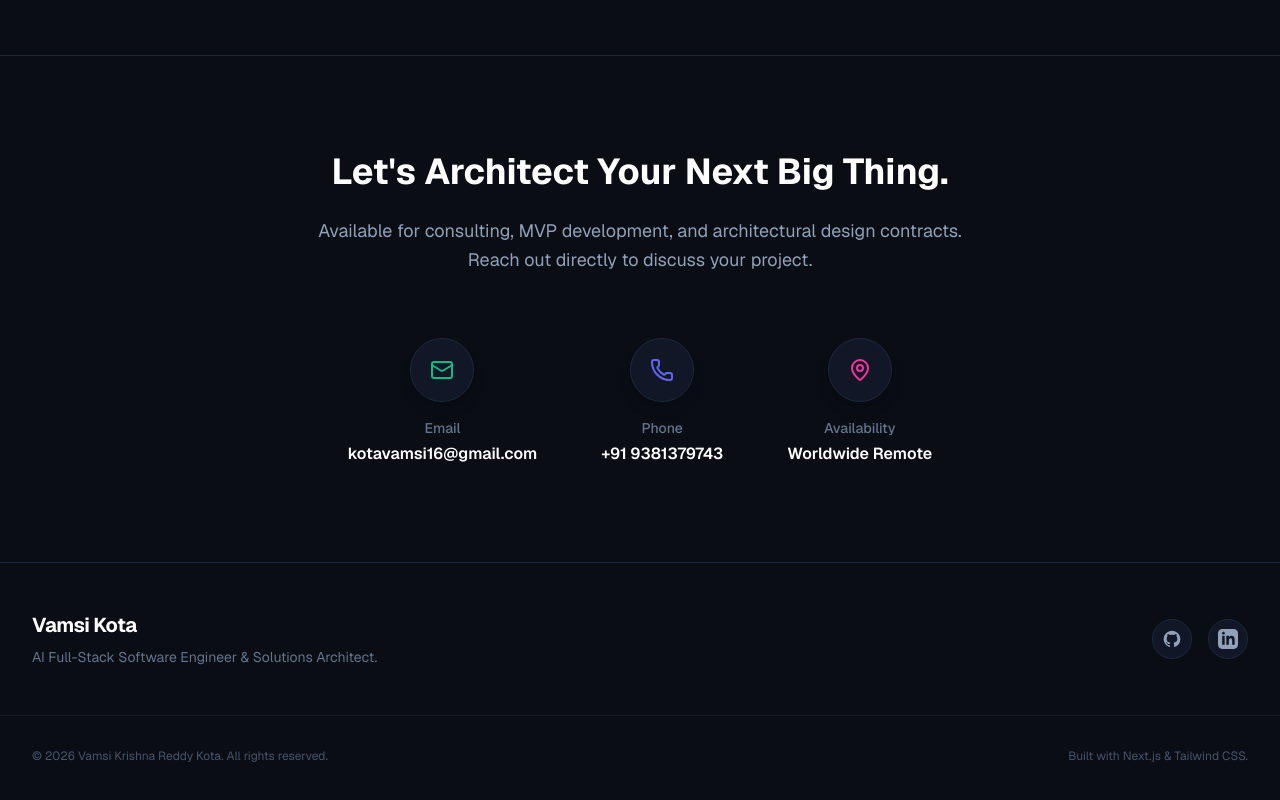
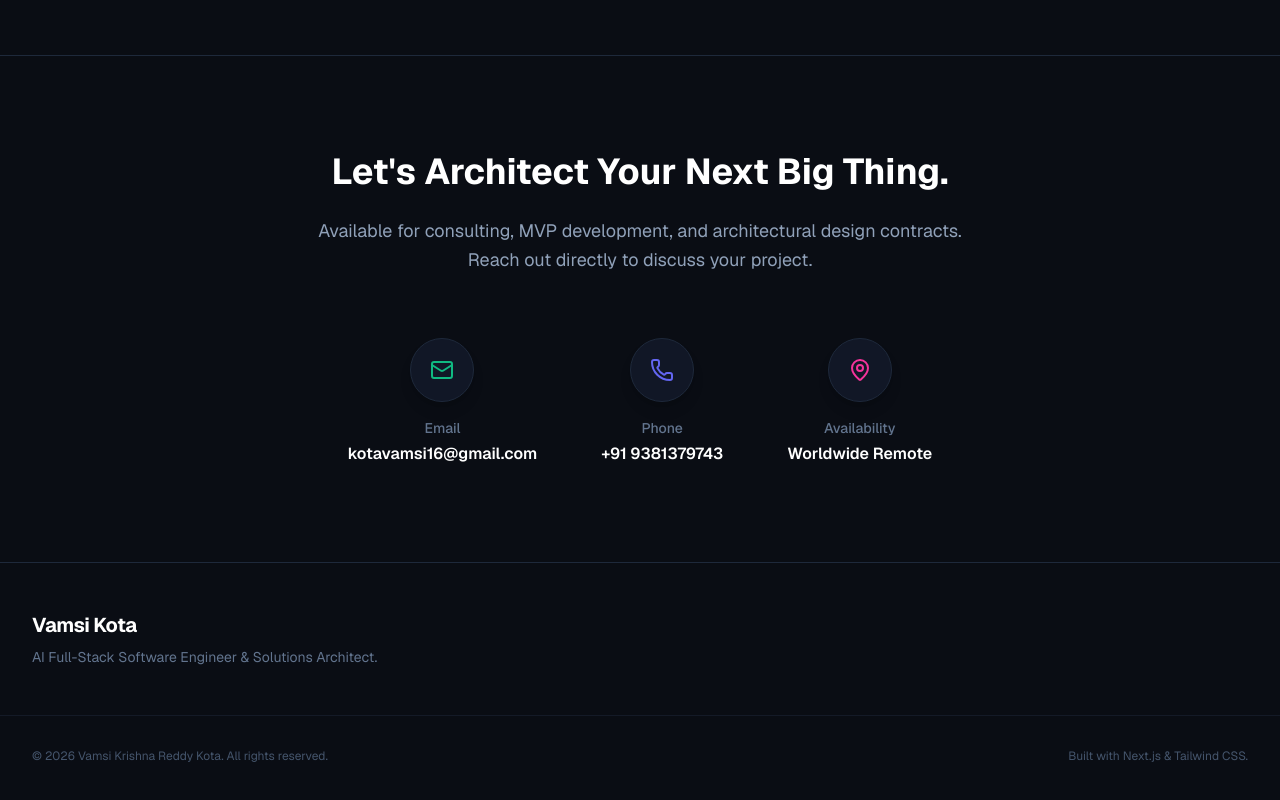
Before and after one commit to vamsiReDDy-KOTA/vamsiReDDy-KOTA.github.io, a Next.js app: page / in a window 1280 px wide. Shown: the part 5427-6227 px from the top of the page. Built offline with nearby package versions, Linux system fonts and the light colour scheme.

Commit message:
Remove GitHub and LinkedIn icons from footer

```diff
--- a/src/components/Footer.tsx
+++ b/src/components/Footer.tsx
@@ -13,18 +13,6 @@ export default function Footer() {
           </p>
         </div>
 
-        <div className="flex items-center gap-4">
-          <a href="#" className="w-10 h-10 rounded-full bg-[#111726] border border-[#1E293B] flex items-center justify-center text-slate-400 hover:text-white hover:border-slate-500 transition-colors">
-            <svg className="w-5 h-5" fill="currentColor" viewBox="0 0 24 24" aria-hidden="true">
-              <path fillRule="evenodd" d="M12 2C6.477 2 2 6.484 2 12.017c0 4.425 2.865 8.18 6.839 9.504.5.092.682-.217.682-.483 0-.237-.008-.868-.013-1.703-2.782.605-3.369-1.343-3.369-1.343-.454-1.158-1.11-1.466-1.11-1.466-.908-.62.069-.608.069-.608 1.003.07 1.531 1.032 1.531 1.032.892 1.53 2.341 1.088 2.91.832.092-.647.35-1.088.636-1.338-2.22-.253-4.555-1.113-4.555-4.951 0-1.093.39-1.988 1.029-2.688-.103-.253-.446-1.272.098-2.65 0 0 .84-.27 2.75 1.026A9.564 9.564 0 0112 6.844c.85.004 1.705.115 2.504.337 1.909-1.296 2.747-1.027 2.747-1.027.546 1.379.202 2.398.1 2.651.64.7 1.028 1.595 1.028 2.688 0 3.848-2.339 4.695-4.566 4.943.359.309.678.92.678 1.855 0 1.338-.012 2.419-.012 2.747 0 .268.18.58.688.482A10.019 10.019 0 0022 12.017C22 6.484 17.522 2 12 2z" clipRule="evenodd" />
-            </svg>
-          </a>
-          <a href="#" className="w-10 h-10 rounded-full bg-[#111726] border border-[#1E293B] flex items-center justify-center text-slate-400 hover:text-[#0A66C2] hover:border-[#0A66C2] transition-colors">
-            <svg className="w-5 h-5" fill="currentColor" viewBox="0 0 24 24" aria-hidden="true">
-              <path d="M19 0h-14c-2.761 0-5 2.239-5 5v14c0 2.761 2.239 5 5 5h14c2.762 0 5-2.239 5-5v-14c0-2.761-2.238-5-5-5zm-11 19h-3v-11h3v11zm-1.5-12.268c-.966 0-1.75-.79-1.75-1.764s.784-1.764 1.75-1.764 1.75.79 1.75 1.764-.783 1.764-1.75 1.764zm13.5 12.268h-3v-5.604c0-3.368-4-3.113-4 0v5.604h-3v-11h3v1.765c1.396-2.586 7-2.777 7 2.476v6.759z"/>
-            </svg>
-          </a>
-        </div>
       </div>
 
       <div className="max-w-7xl mx-auto px-4 sm:px-6 lg:px-8 mt-12 pt-8 border-t border-[#1E293B]/50 flex flex-col md:flex-row justify-between items-center text-xs text-slate-600">
```
